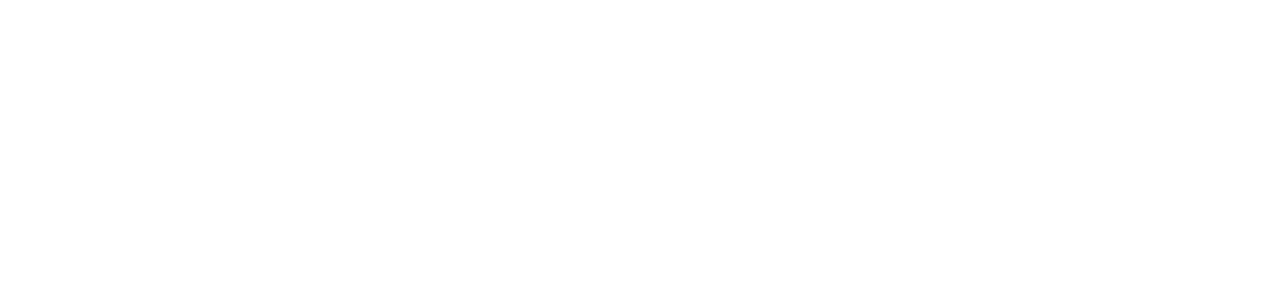
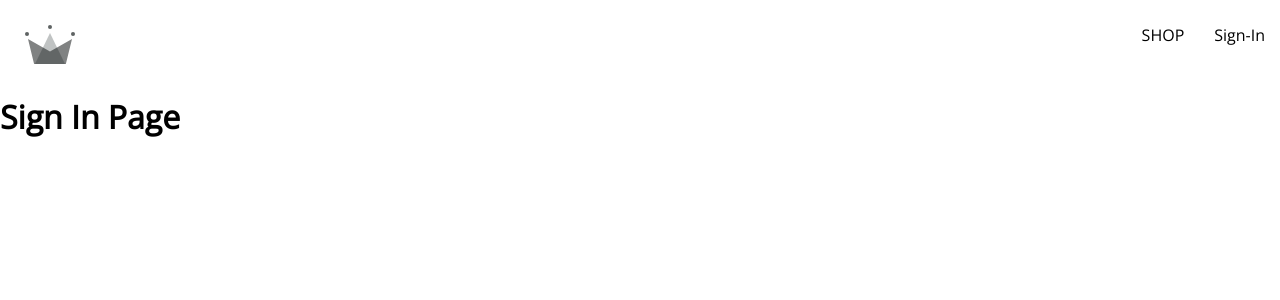
Before and after one commit to Bfatima25/Modest-fashion, a React (Create React App) app: page /sign-in in a window 1280 px wide. Before the commit this address had no page. Shown: the top 300 px of the page. Built offline with nearby package versions, Linux system fonts and the light colour scheme; a web font is replaced by a local one.

Commit message:
Set up firebase to the project and added sign-in folder

```diff
--- a/package.json
+++ b/package.json
@@ -6,6 +6,7 @@
     "@testing-library/jest-dom": "^5.16.5",
     "@testing-library/react": "^13.3.0",
     "@testing-library/user-event": "^13.5.0",
+    "firebase": "^9.9.3",
     "react": "^18.2.0",
     "react-dom": "^18.2.0",
     "react-router-dom": "6",
--- a/src/App.js
+++ b/src/App.js
@@ -1,8 +1,8 @@
 import { Routes, Route } from 'react-router-dom';
 
 import Navigation from './routes/navigation/navigation.component';
-
-import Home from './routes/home/home.component'
+import Home from './routes/home/home.component';
+import SignIn from './routes/sign-in/sign-in.component';
 
 
 const Shop = () => {
@@ -15,6 +15,7 @@
       <Route path='/' element={<Navigation />}>
         <Route index element={<Home />} />
         <Route path='shop' element={<Shop />} />
+        <Route path='sign-in' element={<SignIn />} />
       </Route>
     </Routes>
   );
--- a/src/routes/navigation/navigation.component.jsx
+++ b/src/routes/navigation/navigation.component.jsx
@@ -16,6 +16,9 @@
                     <Link className='nav-link' to='/shop'>
                         SHOP
                     </Link>
+                    <Link className='nav-link' to='/sign-in'>
+                        Sign-In
+                    </Link>
                 </div>
             </div>
             <Outlet />
--- /dev/null
+++ b/src/routes/sign-in/sign-in.component.jsx
@@ -0,0 +1,9 @@
+const SighIn = () => {
+    return (
+        <div>
+            <h1>Sign In Page</h1>
+        </div>
+    );
+};
+
+export default SighIn;
```
Also changed, not shown: 1 other file (tests, documents, lock files or other folders).
